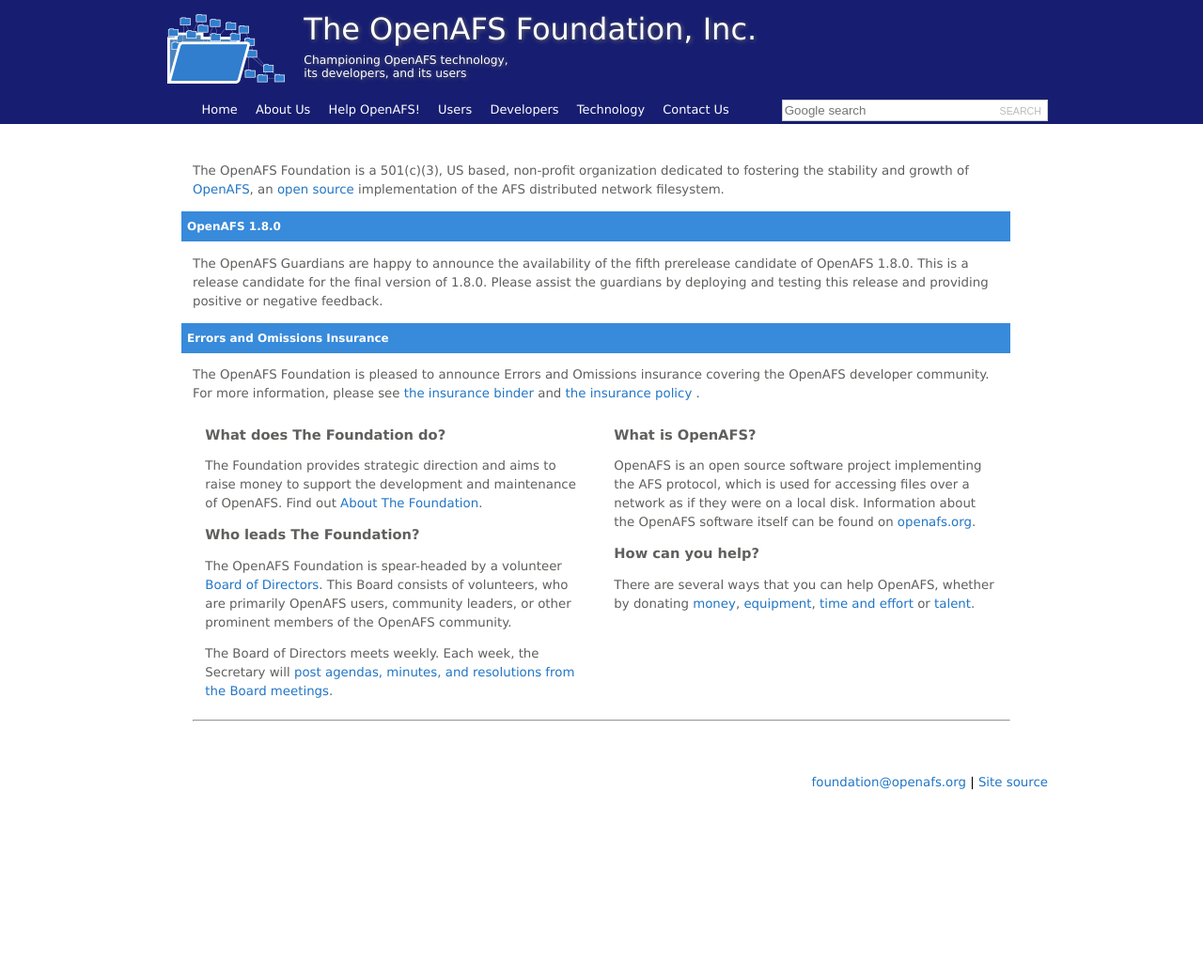
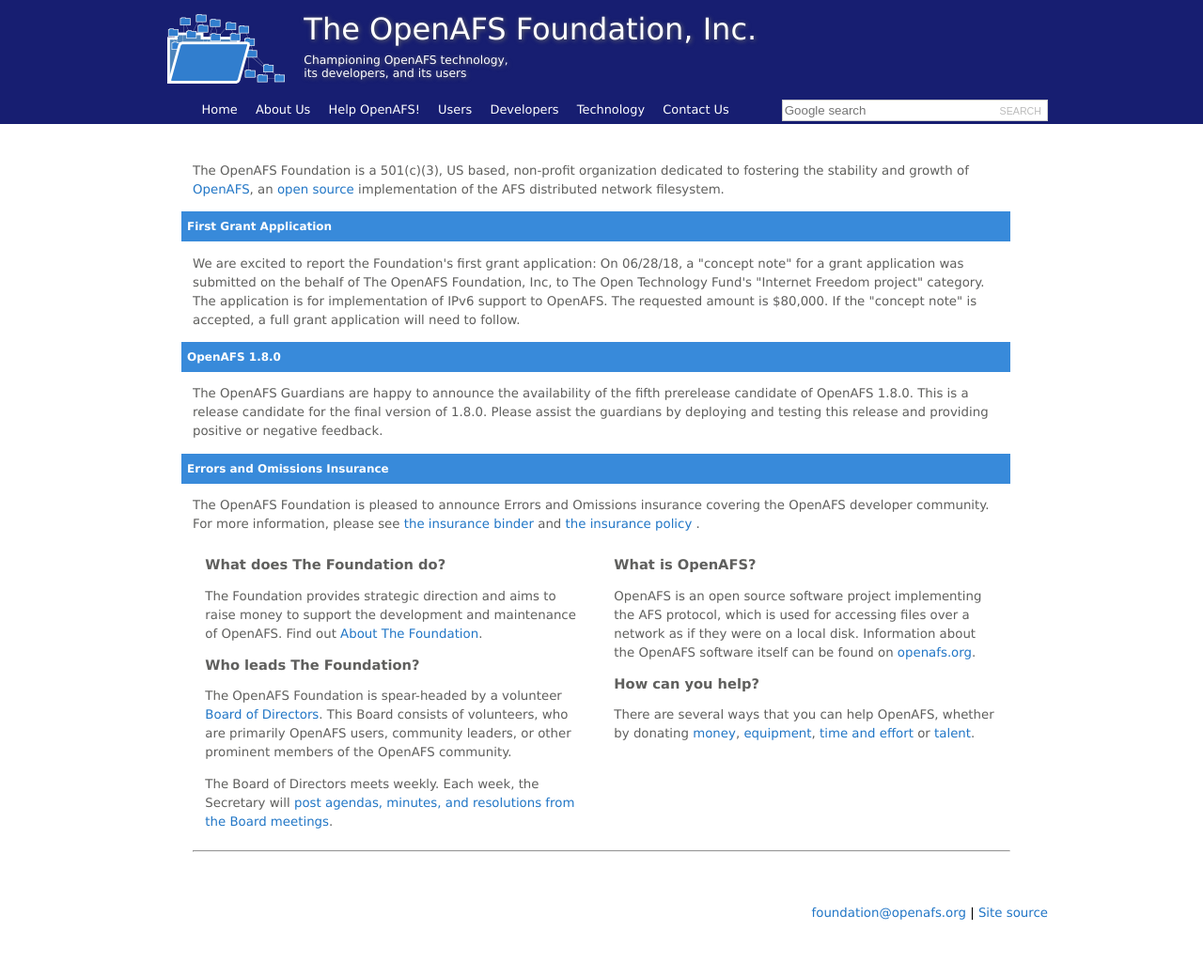
Before and after one commit to openafsfoundation/openafsfoundation.org, a Jekyll site: the page built from index.md, in a window 1280 px wide. Shown: the whole page at 94% size. Built offline with Jekyll 4.4.1, drawn with Linux system fonts in a browser that asks for light colours; before the commit the page ends 901 px from its top, so only the background shows below that.

Commit message:
added note about grant application

```diff
--- a/index.md
+++ b/index.md
@@ -6,6 +6,9 @@
 dedicated to fostering the stability and growth of
 [OpenAFS](http://www.openafs.org/), an [open source](http://opensource.org/)
 implementation of the AFS distributed network filesystem.
+
+<h3>First Grant Application</h3>
+We are excited to report the Foundation's first grant application: On 06/28/18, a "concept note" for a grant application was submitted on the behalf of The OpenAFS Foundation, Inc, to The Open Technology Fund's "Internet Freedom project" category.  The application is for implementation of IPv6 support to OpenAFS.  The requested amount is $80,000.  If the "concept note" is accepted, a full grant application will need to follow.
 
 <h3>OpenAFS 1.8.0</h3>
 The OpenAFS Guardians are happy to announce the availability of the fifth prerelease candidate of OpenAFS 1.8.0. This is a release candidate for the final version of 1.8.0.
```
